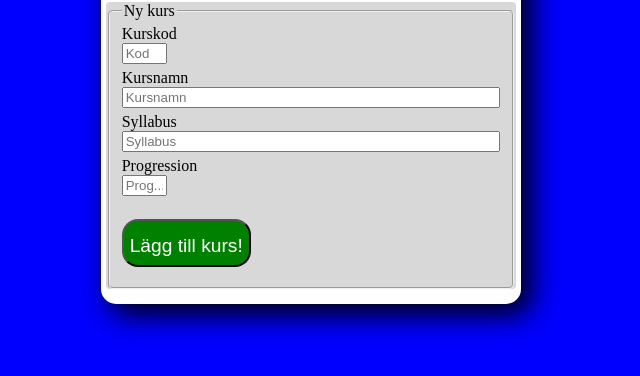
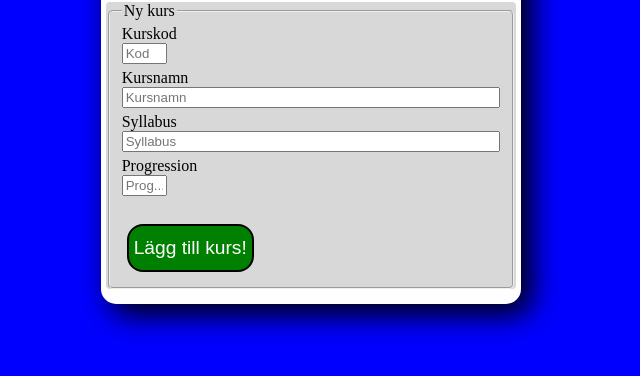
Before and after one commit to Bakko50B/TS_Moment1, a plain HTML site: page insert.html in a window 1280 px wide. Shown: the part 78-454 px from the top of the page, without its empty margins (329-969 px from the left). Drawn offline with Linux system fonts and the light colour scheme.

Commit message:
rättade till felaktighet på knappen på formuläret. Texten satt imnte i mitten.
Sen testade jag export/im,port av interfacet , men det fungerade inte

```diff
--- a/css/style.css
+++ b/css/style.css
@@ -36,13 +36,14 @@ h1 {
     text-decoration: none;
     font-size: 1.2rem;
     transition: .7s linear;
-    border: 1px solid black;
+    border: 2px solid black;
 }
 
 .button:hover{
     background-color:  rgb(1, 184, 1);
     color:black;
-    font-size: 1.7rem;
+    padding: 6px;
+    font-size: 1.5rem;
     border: 2px solid white;
     box-shadow: 10px 10px 20px black;
 }
@@ -68,23 +69,28 @@ form {
 }
 
 #insertbtn {
+    display: flex;
+    align-items: center;
+    justify-content: center;
+    margin: 5px;
+    padding: 5px;
+    border-radius: 1rem;
+    width: fit-content;
+    height: 3rem;
     background-color: green;
     color: white;
-    display: inline-block;
-    width: fit-content;
-    height: 3rem;
     line-height: 3rem;
+    text-decoration: none;
     font-size: 1.2rem;
-    margin-bottom: 10px;
-    border-radius: 1rem;
-    transition: .7s;
-
+    transition: .7s linear;
+    border: 2px solid black;
 }
 
 #insertbtn:hover{
     background-color:  rgb(1, 184, 1);
     color:black;
-    font-size: 1.7rem;
+    padding: 6px;
+    font-size: 1.5rem;
     border: 2px solid white;
     box-shadow: 10px 10px 20px black;
 }
--- a/ts/insert.ts
+++ b/ts/insert.ts
@@ -4,7 +4,6 @@ interface Course {
     syllabus: string;
     progression: 'A' | 'B' | 'C';
 }
-
 
 const form = document.getElementById('dataForm') as HTMLFormElement;
 
```
